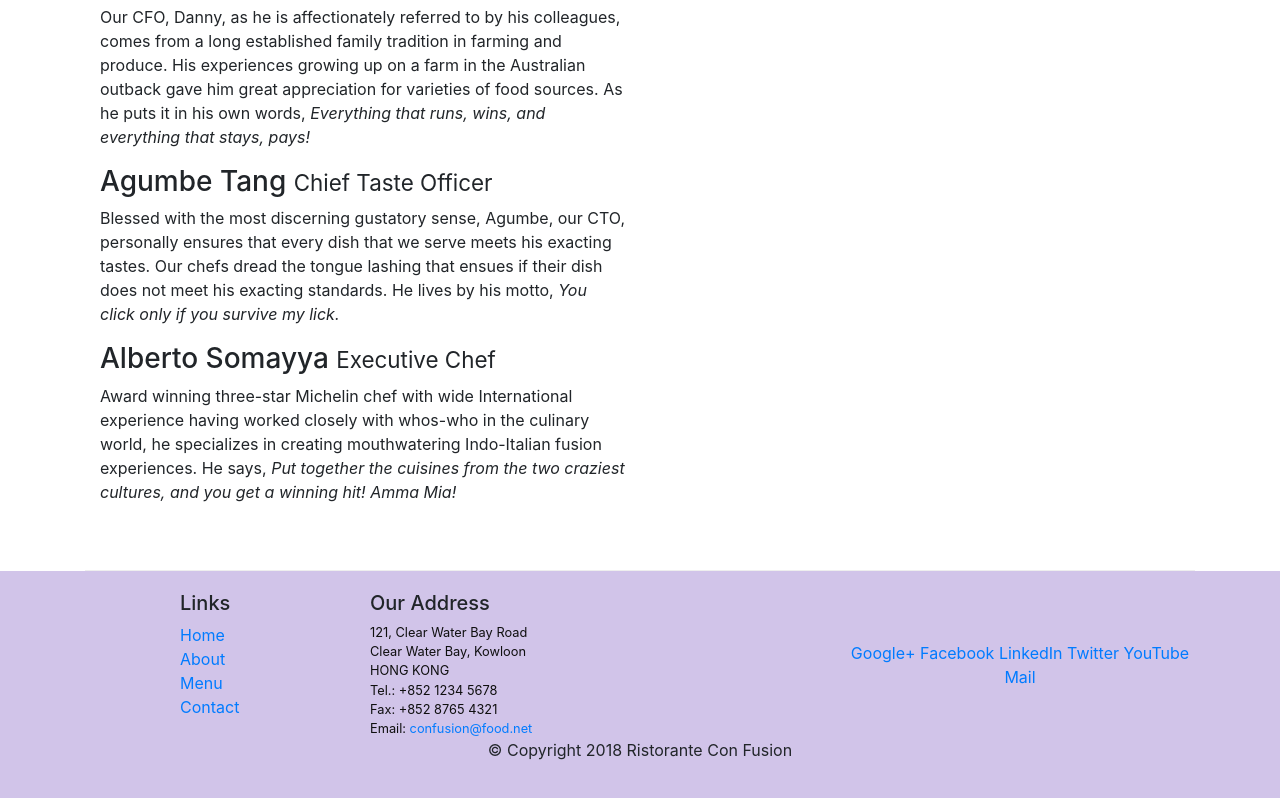
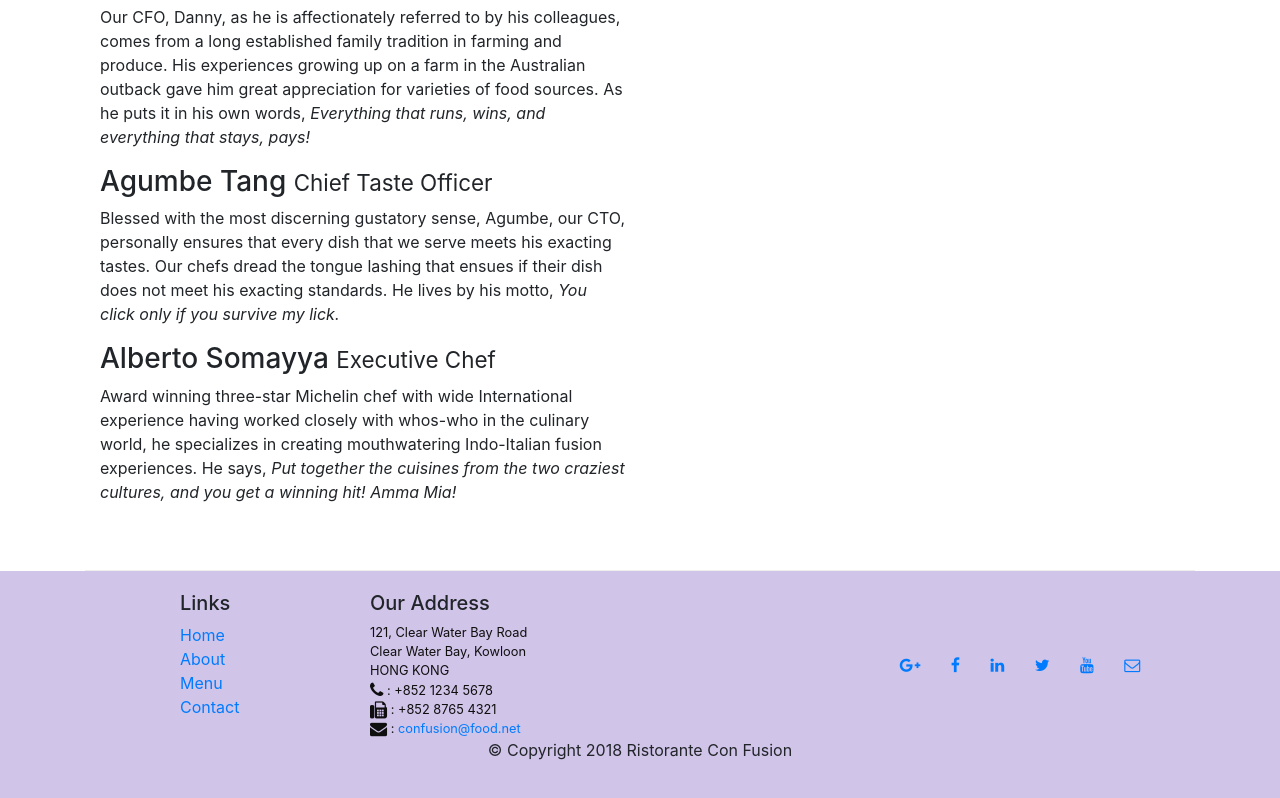
Before and after one commit to Devarsh-Dave/restaurant_bootstrap, a website: page aboutus.html in a window 1280 px wide. Shown: the part 1281-2079 px from the top of the page. Drawn offline with nearby package versions, Linux system fonts and the light colour scheme.

Commit message:
icons added

```diff
--- a/aboutus.html
+++ b/aboutus.html
@@ -15,6 +15,9 @@
 
     <link rel="stylesheet" href="CSS/style.css">
 
+    <link rel="stylesheet" href="node_modules/font-awesome/css/font-awesome.min.css">
+    <link rel="stylesheet" href="node_modules/bootstrap-social/bootstrap-social.css.css">
+
 </head>
 
 <body>
@@ -27,10 +30,10 @@
            <a class="navbar-brand" href="./index.html">Ristorante Con Fusion</a>
                 <div class="collapse navbar-collapse" id="Navbar">
                     <ul class="navbar-nav mr-auto">
-                        <li class="nav-item"><a class="nav-link" href="./index.html">Home</a></li>
-                        <li class="nav-item active"><a class="nav-link" href="#">About</a></li>
-                        <li class="nav-item"><a class="nav-link" href="#">Menu</a></li>
-                        <li class="nav-item"><a class="nav-link" href="#">Contact</a></li>
+                        <li class="nav-item"><a class="nav-link" href="./index.html"><span class="fa fa-home fa-lg"></span> Home</a></li>
+                        <li class="nav-item active"><a class="nav-link" href="#"><span class="fa fa-info fa-lg"></span> About</a></li>
+                        <li class="nav-item"><a class="nav-link" href="#"><span class="fa fa-list fa-lg"></span> Menu</a></li>
+                        <li class="nav-item"><a class="nav-link" href="#"><span class="fa fa-address-card fa-lg"></span> Contact</a></li>
                     </ul>
                 </div>
         </div>
@@ -81,7 +84,7 @@
                 <!-- </div> -->
                 <h3>Dhanasekaran Witherspoon <small>Chief Food Officer</small></h3>
                 <div class="d-none d-sm-block">
-                <p>Our CFO, Danny, as he is affectionately referred to by his colleagues, comes from a long established family tradition in farming and produce. His experiences growing up on a farm in the Australian outback gave him great appreciation for varieties of food sources. As he puts it in his own words, <em>Everything that runs, wins, and everything that stays, pays!</em></p>
+                  <p>Our CFO, Danny, as he is affectionately referred to by his colleagues, comes from a long established family tradition in farming and produce. His experiences growing up on a farm in the Australian outback gave him great appreciation for varieties of food sources. As he puts it in his own words, <em>Everything that runs, wins, and everything that stays, pays!</em></p>
                 </div>
                 <h3>Agumbe Tang <small>Chief Taste Officer</small></h3>
                 <div class="d-none d-sm-block">
@@ -114,19 +117,19 @@
 		              121, Clear Water Bay Road<br>
 		              Clear Water Bay, Kowloon<br>
 		              HONG KONG<br>
-		              Tel.: +852 1234 5678<br>
-		              Fax: +852 8765 4321<br>
-		              Email: <a href="mailto:confusion@food.net">confusion@food.net</a>
+		              <i class="fa fa-phone fa-lg"></i> : +852 1234 5678<br>
+                      <i class="fa fa-fax fa-lg"></i> : +852 8765 4321<br>
+		              <i class="fa fa-envelope fa-lg"></i> : <a href="mailto:confusion@food.net">confusion@food.net</a>
 		           </address>
                 </div>
                 <div class="col-12 col-sm-4 align-self-center">
                     <div class="text-center">
-                        <a href="http://google.com/+">Google+</a>
-                        <a href="http://www.facebook.com/profile.php?id=">Facebook</a>
-                        <a href="http://www.linkedin.com/in/">LinkedIn</a>
-                        <a href="http://twitter.com/">Twitter</a>
-                        <a href="http://youtube.com/">YouTube</a>
-                        <a href="mailto:">Mail</a>
+                        <a class="btn btn-social-icon btn-google" href="http://google.com/+"><i class="fa fa-google-plus"></i></a>
+                        <a class="btn btn-social-icon btn-facebook" href="http://www.facebook.com/profile.php?id="><i class="fa fa-facebook"></i></a>
+                        <a class="btn btn-social-icon btn-linkedin" href="http://www.linkedin.com/in/"><i class="fa fa-linkedin"></i></a>
+                        <a class="btn btn-social-icon btn-twitter" href="http://twitter.com/"><i class="fa fa-twitter"></i></a>
+                        <a class="btn btn-social-icon btn-google" href="http://youtube.com/"><i class="fa fa-youtube"></i></a>
+                        <a class="btn btn-social-icon" href="mailto:"><i class="fa fa-envelope-o"></i></a>
                     </div>
                 </div>
            </div>
--- a/package.json
+++ b/package.json
@@ -15,6 +15,8 @@
   },
   "dependencies": {
     "bootstrap": "^4.0.0",
+    "bootstrap-social": "^5.1.1",
+    "font-awesome": "^4.7.0",
     "jquery": "^3.3.1",
     "popper.js": "^1.12.9"
   }
```
Also changed, not shown: index.html (+16 -13 lines), 1 other file.
